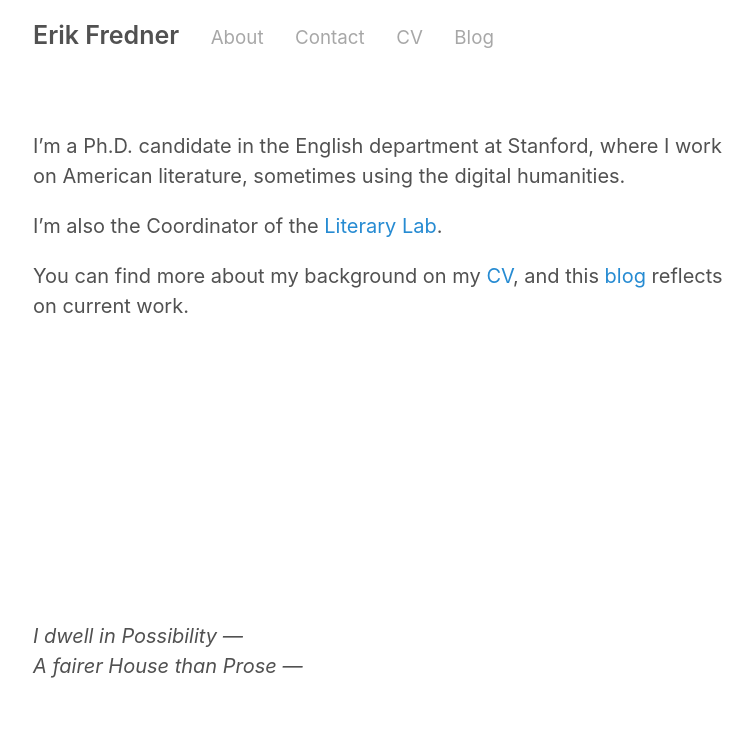
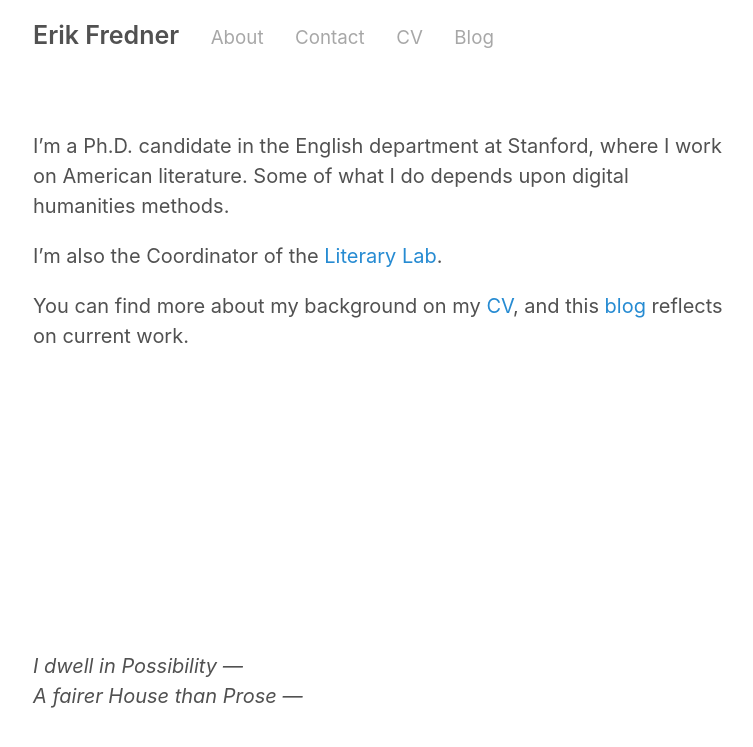
Before and after one commit to erikfredner/erikfredner.github.io, a Jekyll site: the page built from about.md, in a window 1280 px wide. Shown: the top 747 px of the page, without its empty margins (257-1010 px from the left). Built offline with Jekyll 4.4.1, drawn with Linux system fonts in a browser that asks for light colours.

Commit message:
update about

```diff
--- a/about.md
+++ b/about.md
@@ -3,7 +3,7 @@ layout: page
 title:
 permalink: /about/
 ---
-I'm a Ph.D. candidate in the English department at Stanford, where I work on American literature, sometimes using the digital humanities.
+I'm a Ph.D. candidate in the English department at Stanford, where I work on American literature. Some of what I do depends upon digital humanities methods.
 
 I’m also the Coordinator of the [Literary Lab](http://litlab.stanford.edu).
 
```
Also changed, not shown: 1 other file.
